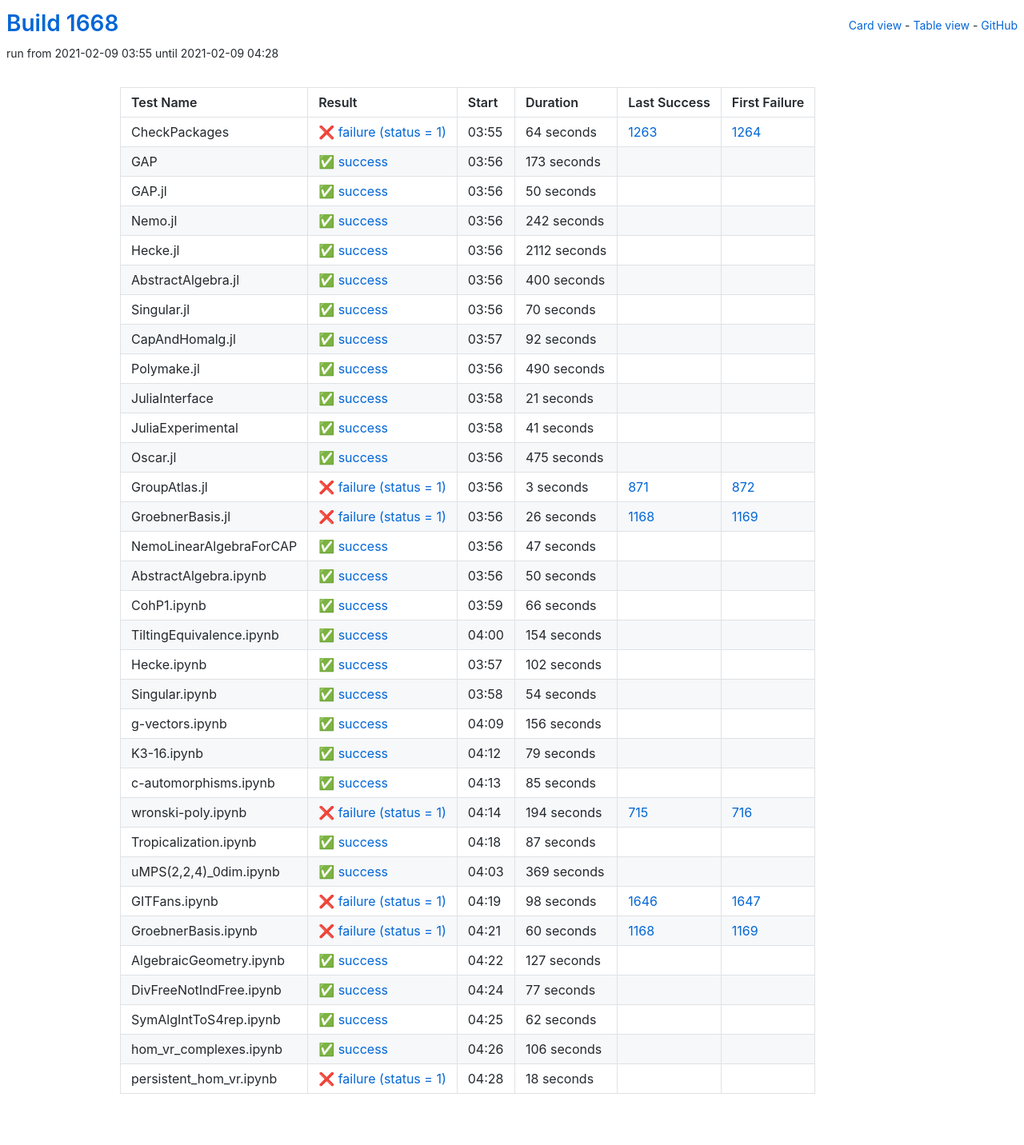
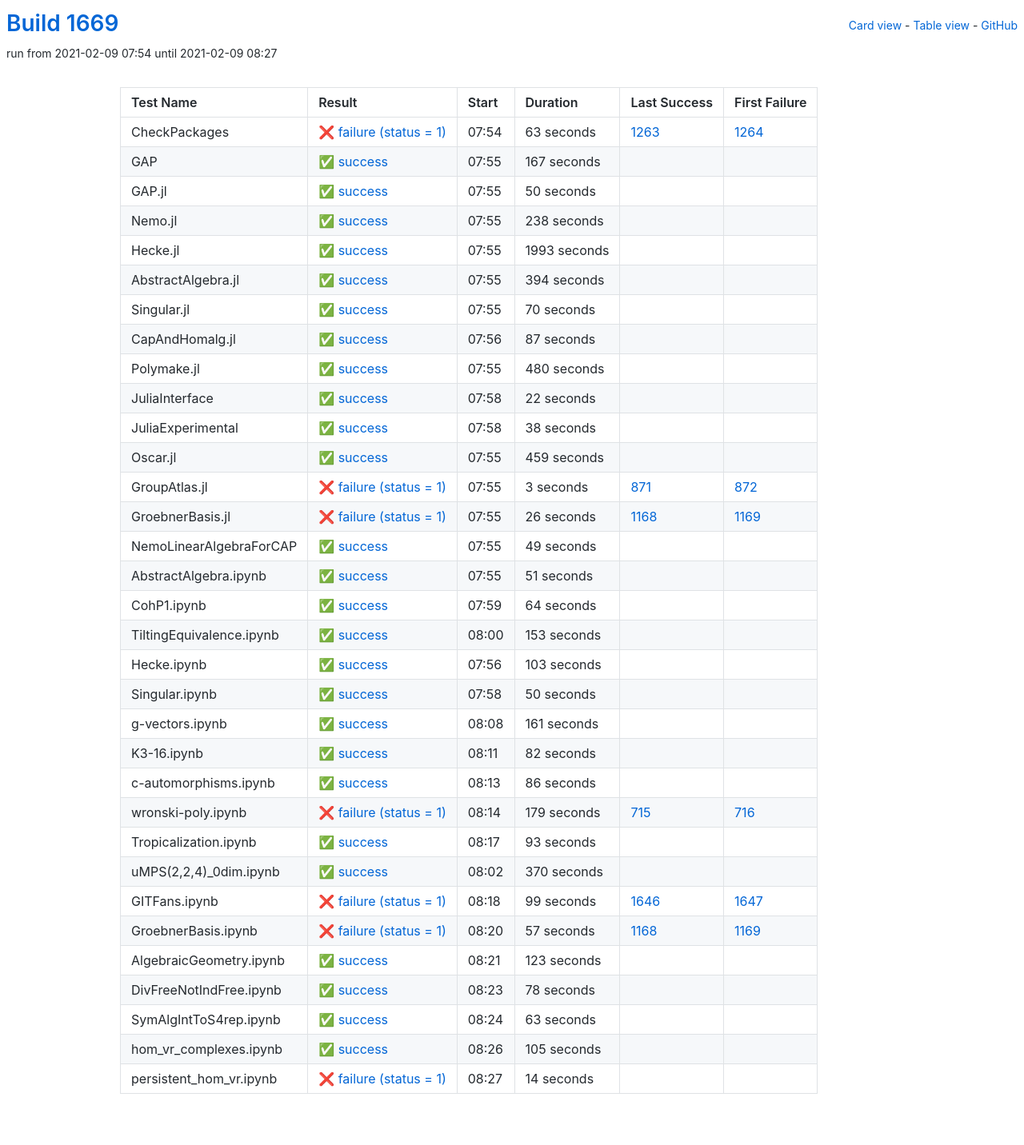
Before and after one commit to oscar-system/oscar-ci-status-stable, a Jekyll site: the page built from table.html, in a window 1280 px wide. Shown: the whole page at 80% size. Built offline with Jekyll 4.4.1, drawn with Linux system fonts in a browser that asks for light colours.

Commit message:
Build #1669

```diff
--- a/_data/ci.yml
+++ b/_data/ci.yml
@@ -1,6 +1,6 @@
 ---
-build: 1668
-build_url: https://oscarci.mathematik.uni-kl.de/job/oscar-stable/1668/
+build: 1669
+build_url: https://oscarci.mathematik.uni-kl.de/job/oscar-stable/1669/
 job: oscar-stable
 organization: oscar-system
 repo: oscar-ci-status-stable
@@ -8,32 +8,32 @@ repourl: https://github.com/oscar-system/oscar-ci-status-stable
 tests:
 - name: CheckPackages
   id: checkpackages
-  log: https://oscarci.mathematik.uni-kl.de/job/oscar-stable/1668/artifact/logs/build-1668/CheckPackages.log
-  start: 2021-02-09 03:55
+  log: https://oscarci.mathematik.uni-kl.de/job/oscar-stable/1669/artifact/logs/build-1669/CheckPackages.log
+  start: 2021-02-09 07:54
   success: false
   exitcode: 1
   status: failure
-  duration: 64
+  duration: 63
   last_success: 1263
   last_success_url: https://oscarci.mathematik.uni-kl.de/job/oscar-stable/1263/
   first_failure: 1264
   first_failure_url: https://oscarci.mathematik.uni-kl.de/job/oscar-stable/1264/
 - name: GAP
   id: gap
-  log: https://oscarci.mathematik.uni-kl.de/job/oscar-stable/1668/artifact/logs/build-1668/GAP.log
-  start: 2021-02-09 03:56
+  log: https://oscarci.mathematik.uni-kl.de/job/oscar-stable/1669/artifact/logs/build-1669/GAP.log
+  start: 2021-02-09 07:55
   success: true
   exitcode: 0
   status: success
-  duration: 173
+  duration: 167
   last_success: false
   last_success_url:
   first_failure: false
   first_failure_url:
 - name: GAP.jl
   id: gap-jl
-  log: https://oscarci.mathematik.uni-kl.de/job/oscar-stable/1668/artifact/logs/build-1668/GAP.jl.log
-  start: 2021-02-09 03:56
+  log: https://oscarci.mathematik.uni-kl.de/job/oscar-stable/1669/artifact/logs/build-1669/GAP.jl.log
+  start: 2021-02-09 07:55
   success: true
   exitcode: 0
   status: success
@@ -44,44 +44,44 @@ tests:
   first_failure_url:
 - name: Nemo.jl
   id: nemo-jl
-  log: https://oscarci.mathematik.uni-kl.de/job/oscar-stable/1668/artifact/logs/build-1668/Nemo.jl.log
-  start: 2021-02-09 03:56
+  log: https://oscarci.mathematik.uni-kl.de/job/oscar-stable/1669/artifact/logs/build-1669/Nemo.jl.log
+  start: 2021-02-09 07:55
   success: true
   exitcode: 0
   status: success
-  duration: 242
+  duration: 238
   last_success: false
   last_success_url:
   first_failure: false
   first_failure_url:
 - name: Hecke.jl
   id: hecke-jl
-  log: https://oscarci.mathematik.uni-kl.de/job/oscar-stable/1668/artifact/logs/build-1668/Hecke.jl.log
-  start: 2021-02-09 03:56
+  log: https://oscarci.mathematik.uni-kl.de/job/oscar-stable/1669/artifact/logs/build-1669/Hecke.jl.log
+  start: 2021-02-09 07:55
   success: true
   exitcode: 0
   status: success
-  duration: 2112
+  duration: 1993
   last_success: false
   last_success_url:
   first_failure: false
   first_failure_url:
 - name: AbstractAlgebra.jl
   id: abstractalgebra-jl
-  log: https://oscarci.mathematik.uni-kl.de/job/oscar-stable/1668/artifact/logs/build-1668/AbstractAlgebra.jl.log
-  start: 2021-02-09 03:56
+  log: https://oscarci.mathematik.uni-kl.de/job/oscar-stable/1669/artifact/logs/build-1669/AbstractAlgebra.jl.log
+  start: 2021-02-09 07:55
   success: true
   exitcode: 0
   status: success
-  duration: 400
+  duration: 394
   last_success: false
   last_success_url:
   first_failure: false
   first_failure_url:
 - name: Singular.jl
   id: singular-jl
-  log: https://oscarci.mathematik.uni-kl.de/job/oscar-stable/1668/artifact/logs/build-1668/Singular.jl.log
-  start: 2021-02-09 03:56
+  log: https://oscarci.mathematik.uni-kl.de/job/oscar-stable/1669/artifact/logs/build-1669/Singular.jl.log
+  start: 2021-02-09 07:55
   success: true
   exitcode: 0
   status: success
@@ -92,68 +92,68 @@ tests:
   first_failure_url:
 - name: CapAndHomalg.jl
   id: capandhomalg-jl
-  log: https://oscarci.mathematik.uni-kl.de/job/oscar-stable/1668/artifact/logs/build-1668/CapAndHomalg.jl.log
-  start: 2021-02-09 03:57
+  log: https://oscarci.mathematik.uni-kl.de/job/oscar-stable/1669/artifact/logs/build-1669/CapAndHomalg.jl.log
+  start: 2021-02-09 07:56
   success: true
   exitcode: 0
   status: success
-  duration: 92
+  duration: 87
   last_success: false
   last_success_url:
   first_failure: false
   first_failure_url:
 - name: Polymake.jl
   id: polymake-jl
-  log: https://oscarci.mathematik.uni-kl.de/job/oscar-stable/1668/artifact/logs/build-1668/Polymake.jl.log
-  start: 2021-02-09 03:56
+  log: https://oscarci.mathematik.uni-kl.de/job/oscar-stable/1669/artifact/logs/build-1669/Polymake.jl.log
+  start: 2021-02-09 07:55
   success: true
   exitcode: 0
   status: success
-  duration: 490
+  duration: 480
   last_success: false
   last_success_url:
   first_failure: false
   first_failure_url:
 - name: JuliaInterface
   id: juliainterface
-  log: https://oscarci.mathematik.uni-kl.de/job/oscar-stable/1668/artifact/logs/build-1668/JuliaInterface.log
-  start: 2021-02-09 03:58
+  log: https://oscarci.mathematik.uni-kl.de/job/oscar-stable/1669/artifact/logs/build-1669/JuliaInterface.log
+  start: 2021-02-09 07:58
   success: true
   exitcode: 0
   status: success
-  duration: 21
+  duration: 22
   last_success: false
   last_success_url:
   first_failure: false
   first_failure_url:
 - name: JuliaExperimental
   id: juliaexperimental
-  log: https://oscarci.mathematik.uni-kl.de/job/oscar-stable/1668/artifact/logs/build-1668/JuliaExperimental.log
-  start: 2021-02-09 03:58
+  log: https://oscarci.mathematik.uni-kl.de/job/oscar-stable/1669/artifact/logs/build-1669/JuliaExperimental.log
+  start: 2021-02-09 07:58
   success: true
   exitcode: 0
   status: success
-  duration: 41
+  duration: 38
   last_success: false
   last_success_url:
   first_failure: false
   first_failure_url:
 - name: Oscar.jl
   id: oscar-jl
-  log: https://oscarci.mathematik.uni-kl.de/job/oscar-stable/1668/artifact/logs/build-1668/Oscar.jl.log
-  start: 2021-02-09 03:56
+  log: https://oscarci.mathematik.uni-kl.de/job/oscar-stable/1669/artifact/logs/build-1669/Oscar.jl.log
+  start: 2021-02-09 07:55
   success: true
   exitcode: 0
   status: success
-  duration: 475
+  duration: 459
   last_success: false
   last_success_url:
   first_failure: false
   first_failure_url:
 - name: GroupAtlas.jl
   id: groupatlas-jl
-  log: https://oscarci.mathematik.uni-kl.de/job/oscar-stable/1668/artifact/logs/build-1668/GroupAtlas.jl.log
-  start: 2021-02-09 03:56
+  log: https://oscarci.mathematik.uni-kl.de/job/oscar-stable/1669/artifact/logs/build-1669/GroupAtlas.jl.log
+  start: 2021-02-09 07:55
   success: false
   exitcode: 1
   status: failure
@@ -164,8 +164,8 @@ tests:
   first_failure_url: https://oscarci.mathematik.uni-kl.de/job/oscar-stable/872/
 - name: GroebnerBasis.jl
   id: groebnerbasis-jl
-  log: https://oscarci.mathematik.uni-kl.de/job/oscar-stable/1668/artifact/logs/build-1668/GroebnerBasis.jl.log
-  start: 2021-02-09 03:56
+  log: https://oscarci.mathematik.uni-kl.de/job/oscar-stable/1669/artifact/logs/build-1669/GroebnerBasis.jl.log
+  start: 2021-02-09 07:55
   success: false
   exitcode: 1
   status: failure
@@ -176,20 +176,68 @@ tests:
   first_failure_url: https://oscarci.mathematik.uni-kl.de/job/oscar-stable/1169/
 - name: NemoLinearAlgebraForCAP
   id: nemolinearalgebraforcap
-  log: https://oscarci.mathematik.uni-kl.de/job/oscar-stable/1668/artifact/logs/build-1668/NemoLinearAlgebraForCAP.log
-  start: 2021-02-09 03:56
+  log: https://oscarci.mathematik.uni-kl.de/job/oscar-stable/1669/artifact/logs/build-1669/NemoLinearAlgebraForCAP.log
+  start: 2021-02-09 07:55
   success: true
   exitcode: 0
   status: success
-  duration: 47
+  duration: 49
   last_success: false
   last_success_url:
   first_failure: false
   first_failure_url:
 - name: AbstractAlgebra.ipynb
   id: abstractalgebra-ipynb
-  log: https://oscarci.mathematik.uni-kl.de/job/oscar-stable/1668/artifact/logs/build-1668/AbstractAlgebra.ipynb.log
-  start: 2021-02-09 03:56
+  log: https://oscarci.mathematik.uni-kl.de/job/oscar-stable/1669/artifact/logs/build-1669/AbstractAlgebra.ipynb.log
+  start: 2021-02-09 07:55
+  success: true
+  exitcode: 0
+  status: success
+  duration: 51
+  last_success: false
+  last_success_url:
+  first_failure: false
+  first_failure_url:
+- name: CohP1.ipynb
+  id: cohp1-ipynb
+  log: https://oscarci.mathematik.uni-kl.de/job/oscar-stable/1669/artifact/logs/build-1669/CohP1.ipynb.log
+  start: 2021-02-09 07:59
+  success: true
+  exitcode: 0
+  status: success
+  duration: 64
+  last_success: false
+  last_success_url:
+  first_failure: false
+  first_failure_url:
+- name: TiltingEquivalence.ipynb
+  id: tiltingequivalence-ipynb
+  log: https://oscarci.mathematik.uni-kl.de/job/oscar-stable/1669/artifact/logs/build-1669/TiltingEquivalence.ipynb.log
+  start: 2021-02-09 08:00
+  success: true
+  exitcode: 0
+  status: success
+  duration: 153
+  last_success: false
+  last_success_url:
+  first_failure: false
+  first_failure_url:
+- name: Hecke.ipynb
+  id: hecke-ipynb
+  log: https://oscarci.mathematik.uni-kl.de/job/oscar-stable/1669/artifact/logs/build-1669/Hecke.ipynb.log
+  start: 2021-02-09 07:56
+  success: true
+  exitcode: 0
+  status: success
+  duration: 103
+  last_success: false
+  last_success_url:
+  first_failure: false
+  first_failure_url:
+- name: Singular.ipynb
+  id: singular-ipynb
+  log: https://oscarci.mathematik.uni-kl.de/job/oscar-stable/1669/artifact/logs/build-1669/Singular.ipynb.log
+  start: 2021-02-09 07:58
   success: true
   exitcode: 0
   status: success
@@ -198,206 +246,158 @@ tests:
   last_success_url:
   first_failure: false
   first_failure_url:
-- name: CohP1.ipynb
-  id: cohp1-ipynb
-  log: https://oscarci.mathematik.uni-kl.de/job/oscar-stable/1668/artifact/logs/build-1668/CohP1.ipynb.log
-  start: 2021-02-09 03:59
+- name: g-vectors.ipynb
+  id: g-vectors-ipynb
+  log: https://oscarci.mathematik.uni-kl.de/job/oscar-stable/1669/artifact/logs/build-1669/g-vectors.ipynb.log
+  start: 2021-02-09 08:08
   success: true
   exitcode: 0
   status: success
-  duration: 66
-  last_success: false
-  last_success_url:
-  first_failure: false
-  first_failure_url:
-- name: TiltingEquivalence.ipynb
-  id: tiltingequivalence-ipynb
-  log: https://oscarci.mathematik.uni-kl.de/job/oscar-stable/1668/artifact/logs/build-1668/TiltingEquivalence.ipynb.log
-  start: 2021-02-09 04:00
-  success: true
-  exitcode: 0
-  status: success
-  duration: 154
-  last_success: false
-  last_success_url:
-  first_failure: false
-  first_failure_url:
-- name: Hecke.ipynb
-  id: hecke-ipynb
-  log: https://oscarci.mathematik.uni-kl.de/job/oscar-stable/1668/artifact/logs/build-1668/Hecke.ipynb.log
-  start: 2021-02-09 03:57
-  success: true
-  exitcode: 0
-  status: success
-  duration: 102
-  last_success: false
-  last_success_url:
-  first_failure: false
-  first_failure_url:
-- name: Singular.ipynb
-  id: singular-ipynb
-  log: https://oscarci.mathematik.uni-kl.de/job/oscar-stable/1668/artifact/logs/build-1668/Singular.ipynb.log
-  start: 2021-02-09 03:58
-  success: true
-  exitcode: 0
-  status: success
-  duration: 54
-  last_success: false
-  last_success_url:
-  first_failure: false
-  first_failure_url:
-- name: g-vectors.ipynb
-  id: g-vectors-ipynb
-  log: https://oscarci.mathematik.uni-kl.de/job/oscar-stable/1668/artifact/logs/build-1668/g-vectors.ipynb.log
-  start: 2021-02-09 04:09
-  success: true
-  exitcode: 0
-  status: success
-  duration: 156
+  duration: 161
   last_success: false
   last_success_url:
   first_failure: false
   first_failure_url:
 - name: K3-16.ipynb
   id: k3-16-ipynb
-  log: https://oscarci.mathematik.uni-kl.de/job/oscar-stable/1668/artifact/logs/build-1668/K3-16.ipynb.log
-  start: 2021-02-09 04:12
+  log: https://oscarci.mathematik.uni-kl.de/job/oscar-stable/1669/artifact/logs/build-1669/K3-16.ipynb.log
+  start: 2021-02-09 08:11
   success: true
   exitcode: 0
   status: success
-  duration: 79
+  duration: 82
   last_success: false
   last_success_url:
   first_failure: false
   first_failure_url:
 - name: c-automorphisms.ipynb
   id: c-automorphisms-ipynb
-  log: https://oscarci.mathematik.uni-kl.de/job/oscar-stable/1668/artifact/logs/build-1668/c-automorphisms.ipynb.log
-  start: 2021-02-09 04:13
+  log: https://oscarci.mathematik.uni-kl.de/job/oscar-stable/1669/artifact/logs/build-1669/c-automorphisms.ipynb.log
+  start: 2021-02-09 08:13
   success: true
   exitcode: 0
   status: success
-  duration: 85
+  duration: 86
   last_success: false
   last_success_url:
   first_failure: false
   first_failure_url:
 - name: wronski-poly.ipynb
   id: wronski-poly-ipynb
-  log: https://oscarci.mathematik.uni-kl.de/job/oscar-stable/1668/artifact/logs/build-1668/wronski-poly.ipynb.log
-  start: 2021-02-09 04:14
+  log: https://oscarci.mathematik.uni-kl.de/job/oscar-stable/1669/artifact/logs/build-1669/wronski-poly.ipynb.log
+  start: 2021-02-09 08:14
   success: false
   exitcode: 1
   status: failure
-  duration: 194
+  duration: 179
   last_success: 715
   last_success_url: https://oscarci.mathematik.uni-kl.de/job/oscar-stable/715/
   first_failure: 716
   first_failure_url: https://oscarci.mathematik.uni-kl.de/job/oscar-stable/716/
 - name: Tropicalization.ipynb
   id: tropicalization-ipynb
-  log: https://oscarci.mathematik.uni-kl.de/job/oscar-stable/1668/artifact/logs/build-1668/Tropicalization.ipynb.log
-  start: 2021-02-09 04:18
+  log: https://oscarci.mathematik.uni-kl.de/job/oscar-stable/1669/artifact/logs/build-1669/Tropicalization.ipynb.log
+  start: 2021-02-09 08:17
   success: true
   exitcode: 0
   status: success
-  duration: 87
+  duration: 93
   last_success: false
   last_success_url:
   first_failure: false
   first_failure_url:
 - name: uMPS(2,2,4)_0dim.ipynb
   id: umps-2-2-4-0dim-ipynb
-  log: https://oscarci.mathematik.uni-kl.de/job/oscar-stable/1668/artifact/logs/build-1668/uMPS-2-2-4-_0dim.ipynb.log
-  start: 2021-02-09 04:03
+  log: https://oscarci.mathematik.uni-kl.de/job/oscar-stable/1669/artifact/logs/build-1669/uMPS-2-2-4-_0dim.ipynb.log
+  start: 2021-02-09 08:02
   success: true
   exitcode: 0
   status: success
-  duration: 369
+  duration: 370
   last_success: false
   last_success_url:
   first_failure: false
   first_failure_url:
 - name: GITFans.ipynb
   id: gitfans-ipynb
-  log: https://oscarci.mathematik.uni-kl.de/job/oscar-stable/1668/artifact/logs/build-1668/GITFans.ipynb.log
-  start: 2021-02-09 04:19
+  log: https://oscarci.mathematik.uni-kl.de/job/oscar-stable/1669/artifact/logs/build-1669/GITFans.ipynb.log
+  start: 2021-02-09 08:18
   success: false
   exitcode: 1
   status: failure
-  duration: 98
+  duration: 99
   last_success: 1646
   last_success_url: https://oscarci.mathematik.uni-kl.de/job/oscar-stable/1646/
   first_failure: 1647
   first_failure_url: https://oscarci.mathematik.uni-kl.de/job/oscar-stable/1647/
 - name: GroebnerBasis.ipynb
   id: groebnerbasis-ipynb
-  log: https://oscarci.mathematik.uni-kl.de/job/oscar-stable/1668/artifact/logs/build-1668/GroebnerBasis.ipynb.log
-  start: 2021-02-09 04:21
+  log: https://oscarci.mathematik.uni-kl.de/job/oscar-stable/1669/artifact/logs/build-1669/GroebnerBasis.ipynb.log
+  start: 2021-02-09 08:20
   success: false
   exitcode: 1
   status: failure
-  duration: 60
+  duration: 57
   last_success: 1168
   last_success_url: https://oscarci.mathematik.uni-kl.de/job/oscar-stable/1168/
   first_failure: 1169
   first_failure_url: https://oscarci.mathematik.uni-kl.de/job/oscar-stable/1169/
 - name: AlgebraicGeometry.ipynb
   id: algebraicgeometry-ipynb
-  log: https://oscarci.mathematik.uni-kl.de/job/oscar-stable/1668/artifact/logs/build-1668/AlgebraicGeometry.ipynb.log
-  start: 2021-02-09 04:22
+  log: https://oscarci.mathematik.uni-kl.de/job/oscar-stable/1669/artifact/logs/build-1669/AlgebraicGeometry.ipynb.log
+  start: 2021-02-09 08:21
   success: true
   exitcode: 0
   status: success
-  duration: 127
+  duration: 123
   last_success: false
   last_success_url:
   first_failure: false
   first_failure_url:
 - name: DivFreeNotIndFree.ipynb
   id: divfreenotindfree-ipynb
-  log: https://oscarci.mathematik.uni-kl.de/job/oscar-stable/1668/artifact/logs/build-1668/DivFreeNotIndFree.ipynb.log
-  start: 2021-02-09 04:24
+  log: https://oscarci.mathematik.uni-kl.de/job/oscar-stable/1669/artifact/logs/build-1669/DivFreeNotIndFree.ipynb.log
+  start: 2021-02-09 08:23
   success: true
   exitcode: 0
   status: success
-  duration: 77
+  duration: 78
   last_success: false
   last_success_url:
   first_failure: false
   first_failure_url:
 - name: SymAlgIntToS4rep.ipynb
   id: symalginttos4rep-ipynb
-  log: https://oscarci.mathematik.uni-kl.de/job/oscar-stable/1668/artifact/logs/build-1668/SymAlgIntToS4rep.ipynb.log
-  start: 2021-02-09 04:25
+  log: https://oscarci.mathematik.uni-kl.de/job/oscar-stable/1669/artifact/logs/build-1669/SymAlgIntToS4rep.ipynb.log
+  start: 2021-02-09 08:24
   success: true
   exitcode: 0
   status: success
-  duration: 62
+  duration: 63
   last_success: false
   last_success_url:
   first_failure: false
   first_failure_url:
 - name: hom_vr_complexes.ipynb
   id: hom-vr-complexes-ipynb
-  log: https://oscarci.mathematik.uni-kl.de/job/oscar-stable/1668/artifact/logs/build-1668/hom_vr_complexes.ipynb.log
-  start: 2021-02-09 04:26
+  log: https://oscarci.mathematik.uni-kl.de/job/oscar-stable/1669/artifact/logs/build-1669/hom_vr_complexes.ipynb.log
+  start: 2021-02-09 08:26
   success: true
   exitcode: 0
   status: success
-  duration: 106
+  duration: 105
   last_success: false
   last_success_url:
   first_failure: false
   first_failure_url:
 - name: persistent_hom_vr.ipynb
   id: persistent-hom-vr-ipynb
-  log: https://oscarci.mathematik.uni-kl.de/job/oscar-stable/1668/artifact/logs/build-1668/persistent_hom_vr.ipynb.log
-  start: 2021-02-09 04:28
+  log: https://oscarci.mathematik.uni-kl.de/job/oscar-stable/1669/artifact/logs/build-1669/persistent_hom_vr.ipynb.log
+  start: 2021-02-09 08:27
   success: false
   exitcode: 1
   status: failure
-  duration: 18
+  duration: 14
   last_success: false
   last_success_url:
   first_failure: false
```
Also changed, not shown: README.md.
